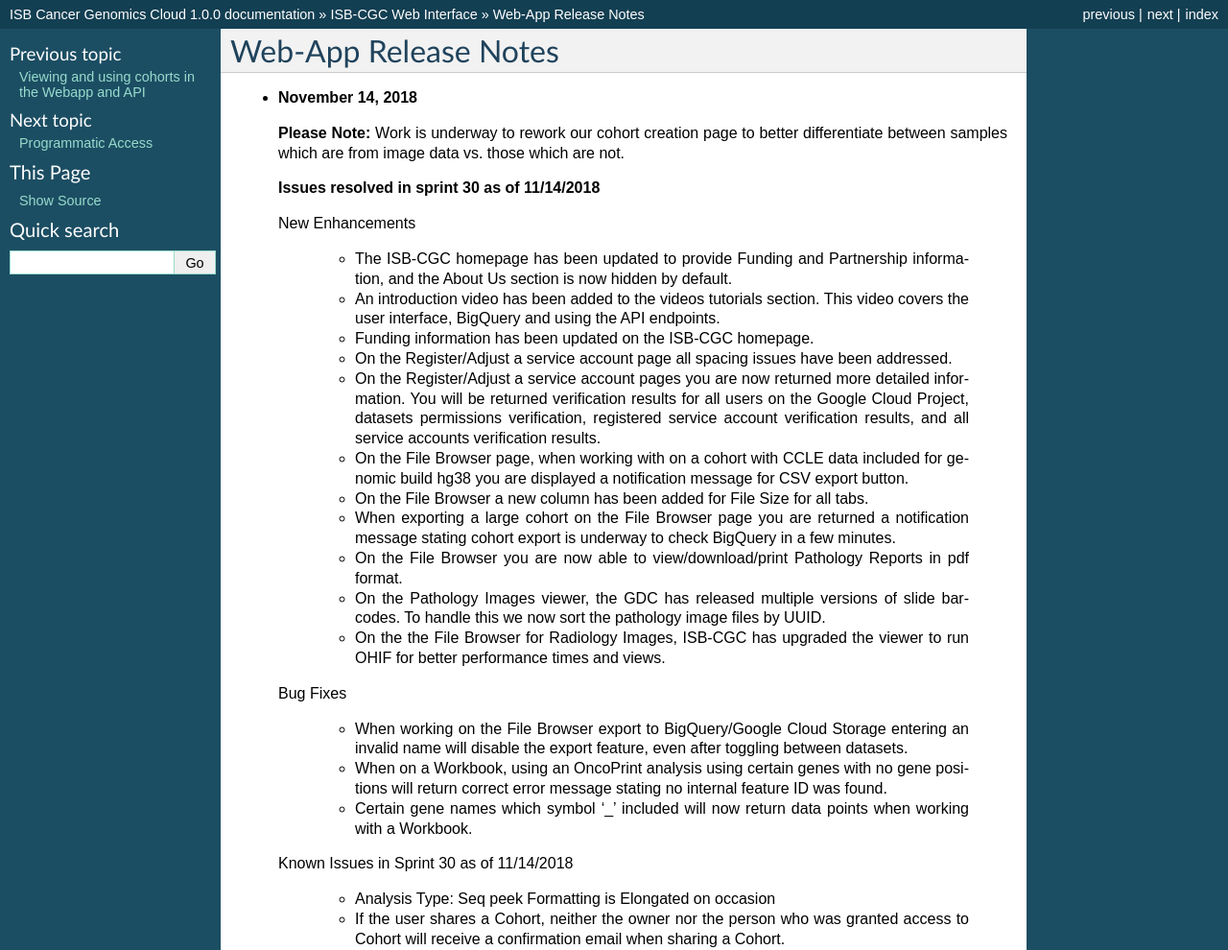
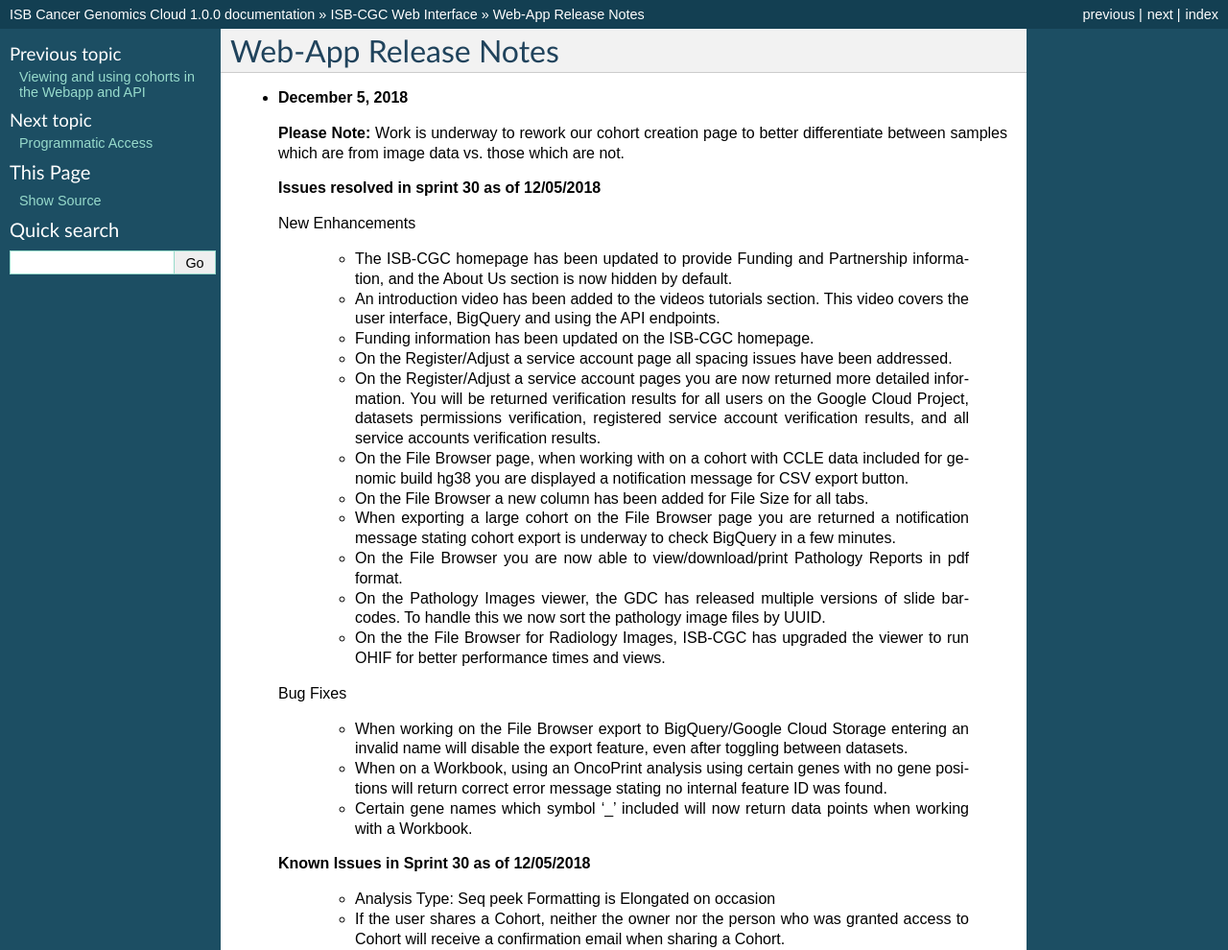
Before and after one commit to isb-cgc/readthedocs, a Sphinx documentation site: the page built from docs/source/sections/webapp/releases.rst, in a window 1280 px wide and 1400 px high. Shown: the top 990 px of the window at 96% size. Built offline with Sphinx 7.4.7, drawn with Linux system fonts in a browser that asks for light colours; pages that are not in the unit, such as notebooks, are missing from menus.

Commit message:
date fixe

```diff
--- a/docs/source/sections/webapp/releases.rst
+++ b/docs/source/sections/webapp/releases.rst
@@ -2,11 +2,11 @@
 Web-App Release Notes
 *********************
 
-* **November 14, 2018**
+* **December 5, 2018**
 
   **Please Note:** Work is underway to rework our cohort creation page to better differentiate between samples which are from image data vs. those which are not.
 
-  **Issues resolved in sprint 30 as of 11/14/2018**
+  **Issues resolved in sprint 30 as of 12/05/2018**
 
   New Enhancements
 
@@ -29,7 +29,7 @@
    - Certain gene names which symbol ‘_’ included will now return data points when working with a Workbook.
 
 
-  Known Issues in Sprint 30 as of 11/14/2018
+  **Known Issues in Sprint 30 as of 12/05/2018**
 
    - Analysis Type: Seq peek Formatting is Elongated on occasion
    - If the user shares a Cohort, neither the owner nor the person who was granted access to Cohort will receive a confirmation email when sharing a Cohort.
```
